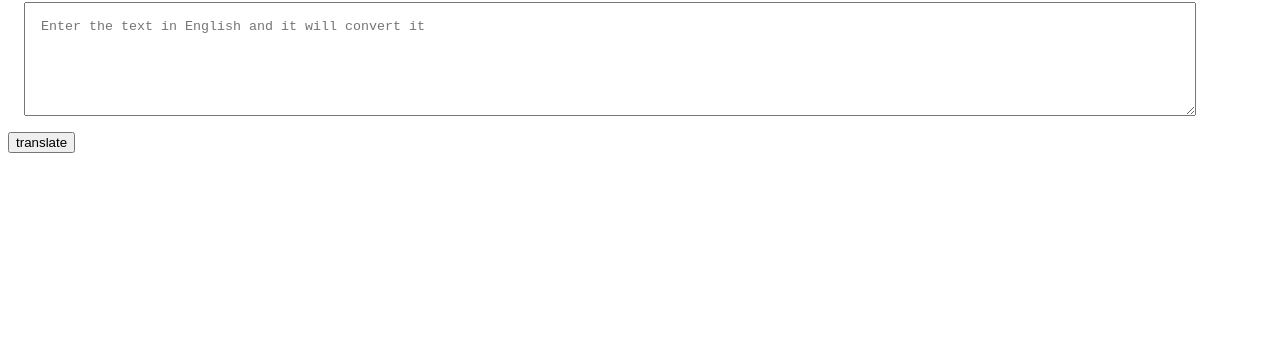
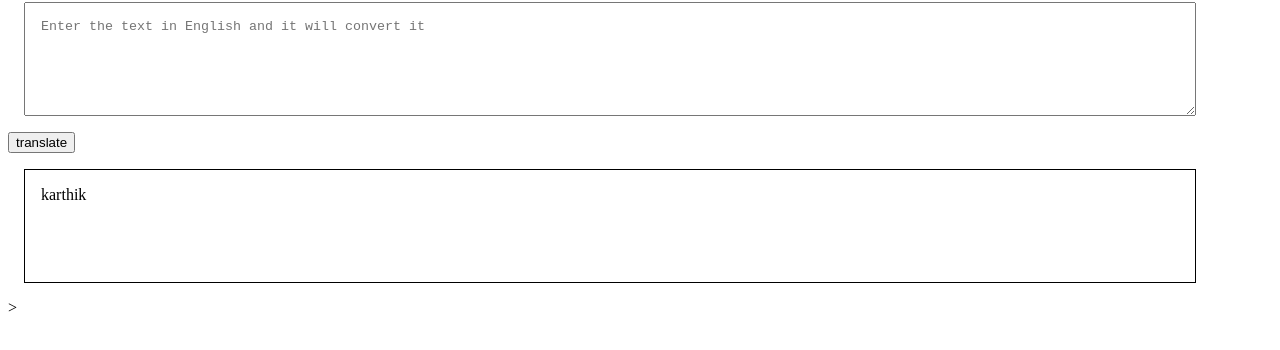
Before and after one commit to karthikreddy8/Translater, a plain HTML site: page index.html in a window 1280 px wide. Both pictures are taken after a click on the button "translate". Shown: the part 78-428 px from the top of the page. Drawn offline with Linux system fonts and the light colour scheme.

Commit message:
input and output proccing

```diff
--- a/app.js
+++ b/app.js
@@ -1,9 +1,8 @@
 var btnTranslate =document.querySelector("#btn-translate")
 var textArea =document.querySelector("#text-area");
-console.log(textArea)
+var outputDiv =  document.querySelector("#output")
 
 function clickEventhandler(){
-    console.log ("clicked")
-    console.log ("input", textArea.value);
+ outputDiv.innerText="karthik "+ textArea.value;
 };
 btnTranslate.addEventListener("click" ,clickEventhandler )
--- a/index.html
+++ b/index.html
@@ -14,6 +14,13 @@
             padding: 1rem;
 
         }
+        #output{
+            width: 90%;
+            height: 10vh;
+            margin: 1rem;
+            padding: 1rem;
+            border: 1px solid black;
+        }
     </style>
 </head>
 
@@ -21,6 +28,7 @@
     <h1>talk to banana</h1>
     <textarea id="text-area" placeholder="Enter the text in English and it will convert it"></textarea>
     <button id="btn-translate"> translate</button>
+    <div id="output"></div>>
     <script src="app.js" type="text/javascript"></script>
 
 
```
